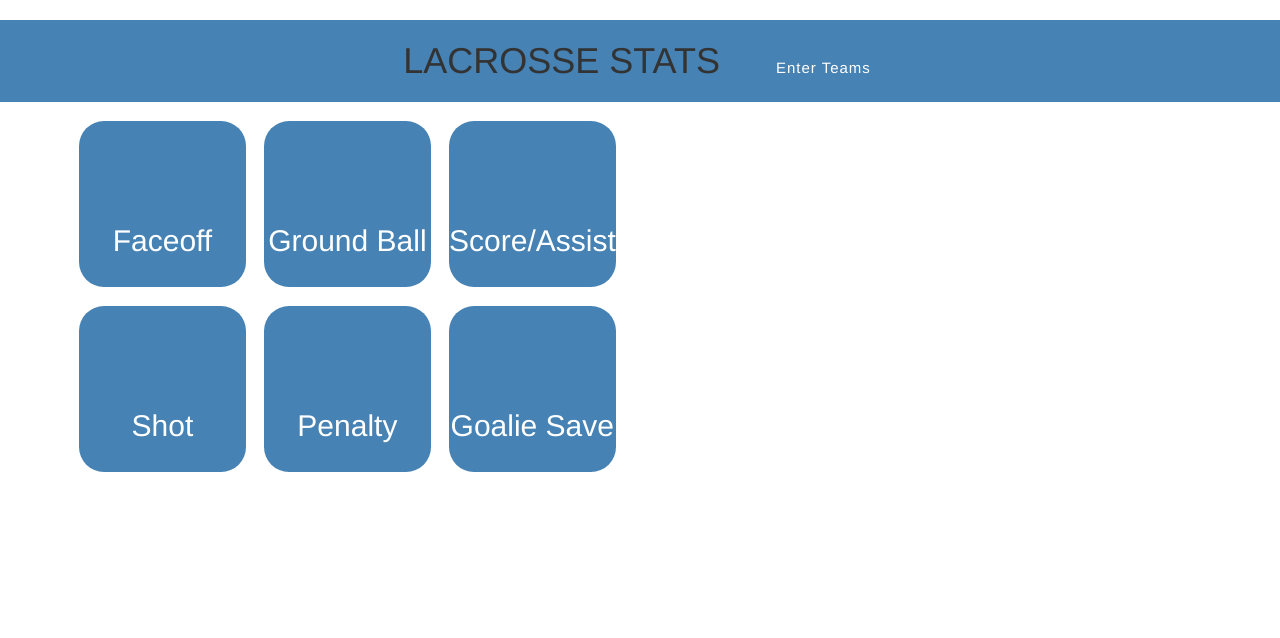
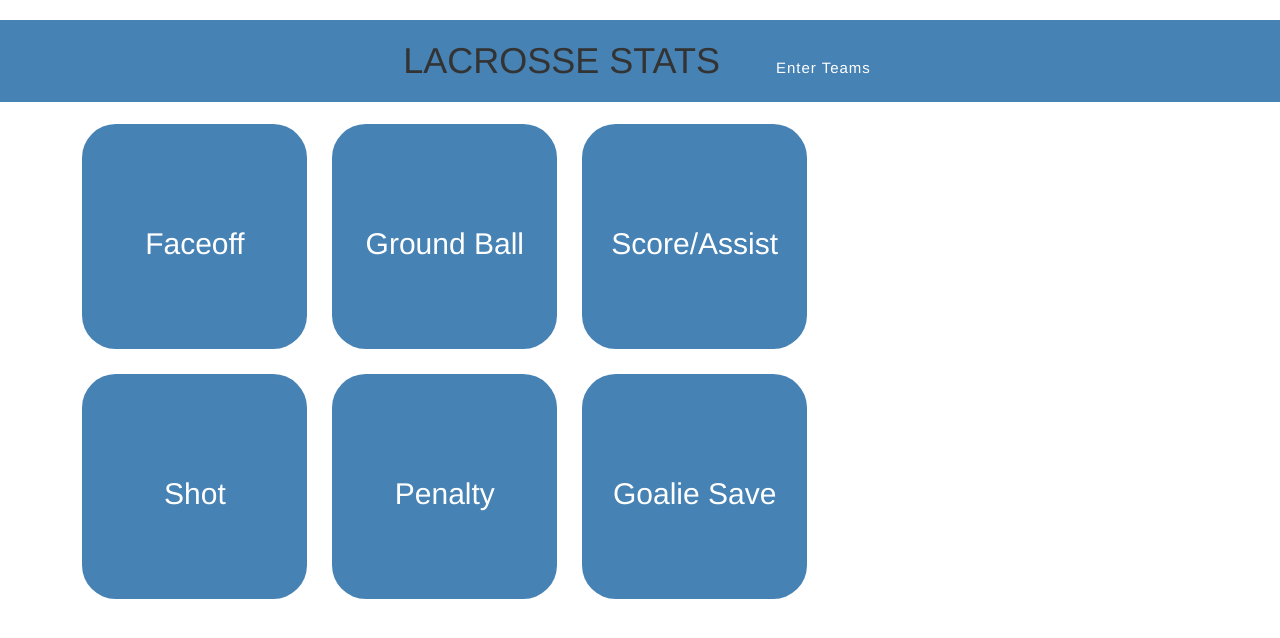
Before and after one commit to eplatt510/lacrosseApp, a PHP site: page / in a window 1280 px wide. Shown: the top 638 px of the page. Run offline with PHP 8.4, Linux system fonts and the light colour scheme; some libraries are stand-ins or nearby versions.

Commit message:
added bootstrap

```diff
--- a/css/main.css
+++ b/css/main.css
@@ -5,8 +5,9 @@ body {
 }
 
 li {
-  color: white;
+  color: black;
   list-style: none;
+  font-size: 20px;
 }
 
 .square {
--- a/home.html
+++ b/home.html
@@ -153,7 +153,7 @@
 
 <div class="container">
   <div class="row">
-    <div class="col-xs-12 col-md-6">
+    <div class="col-xs-12 col-sm-8">
       <div class="square" id="faceoff"><span class="btnText">Faceoff</span></div>
       <div class="square" id="groundBall"><span class="btnText">Ground Ball</span></div>
       <div class="square" id="assist"><span class="btnText">Score/Assist</span></div>
@@ -161,16 +161,17 @@
       <div class="square" id="penalty"><span class="btnText">Penalty</span></div>
       <div class="square" id="goalieSave"><span class="btnText">Goalie Save</span></div>
     </div>
-  </div>
-</div>
-
-
-    <div class="tickerDiv">
+    <div class="col-xs-12 col-sm-4" class="tickerDiv">
       <ul id="ticker">
 
       </ul>
 
     </div>
+  </div>
+</div>
+
+
+
 
     <!-- <div class="">
 
```
